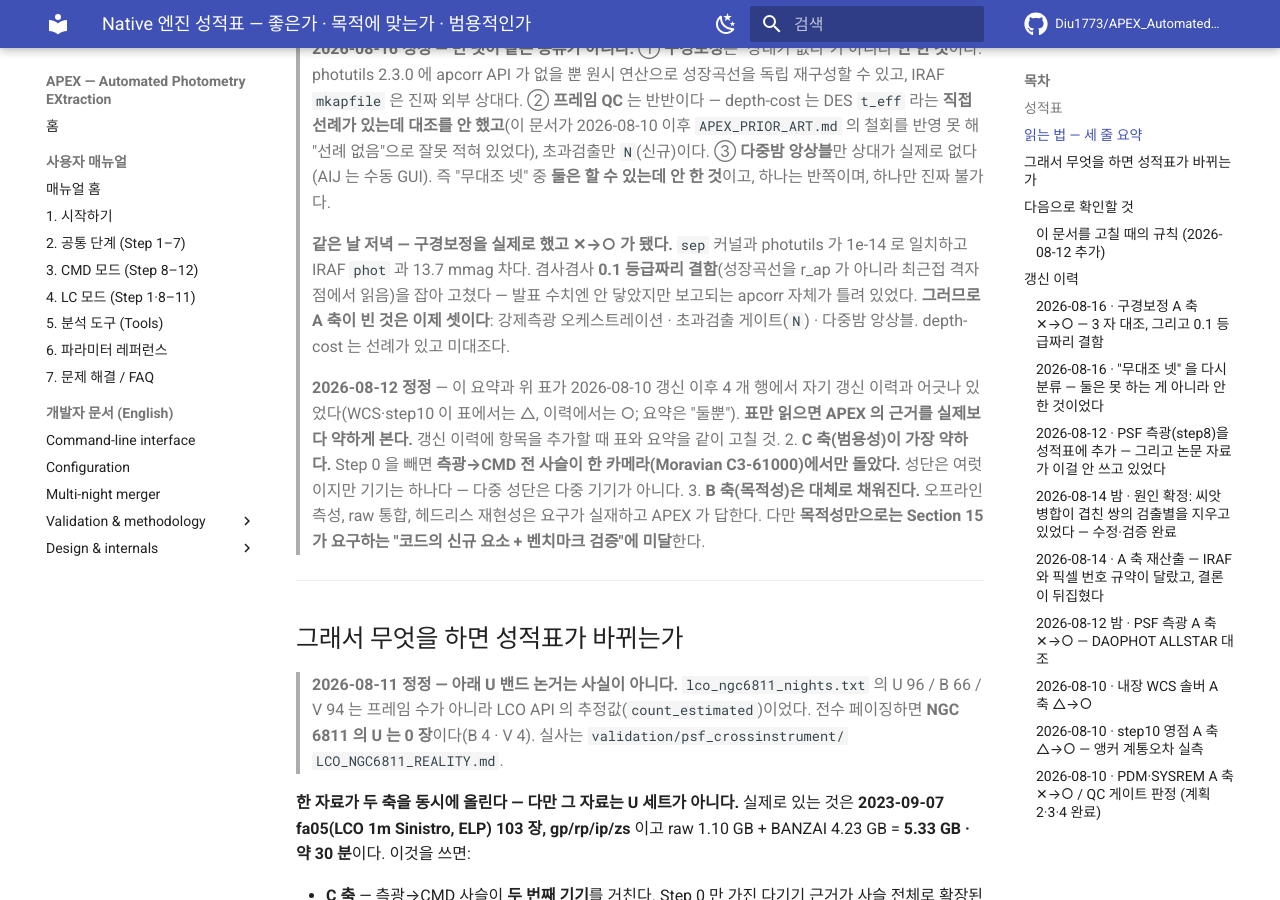
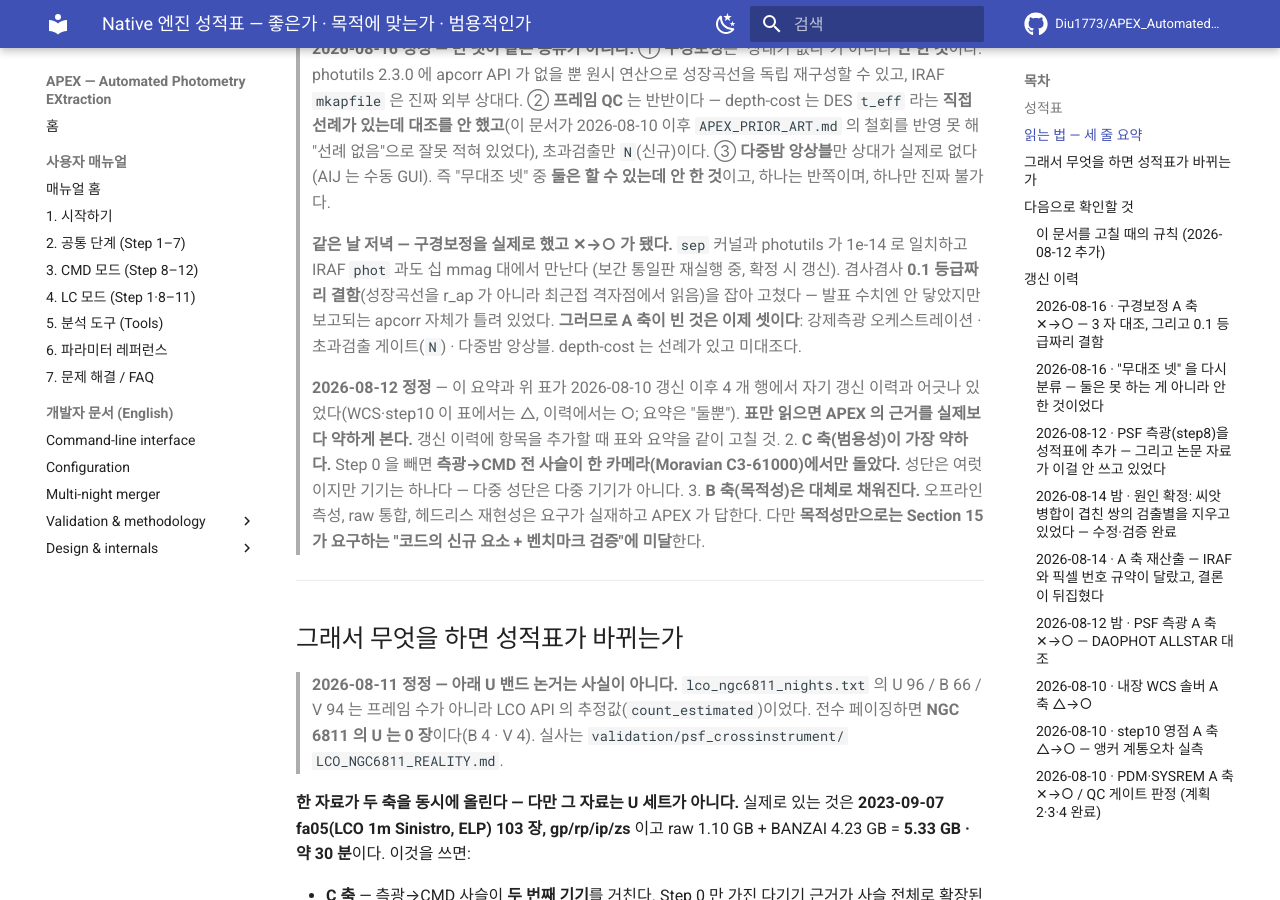
Before and after one commit to Diu1773/APEX_AutomatedPhotometryEXtraction, an MkDocs documentation site: the page built from docs/audit/APEX_ENGINE_SCORECARD.md, in a window 1280 px wide and 900 px high, scrolled down 3425 px. Built offline with MkDocs 1.6.1 and Material for MkDocs 9.7.7, drawn with Linux system fonts in a browser that asks for light colours; comment, search, counter and statistics services are not loaded.

Commit message:
docs(apcorr): 낡은 서술 정리 — 알고리즘 설명이 수정 전 방식을 그대로 적고 있었다
README 의 알고리즘 6단계가 "r_ap 에 가장 가까운 격자점"이라 적혀 있었는데
그게 바로 이 문서가 아래에서 잡았다고 쓴 결함이다. 보간으로 고치고 옛 방식은
결함 설명으로 남겼다. 성적표 요약의 IRAF 수치도 잠정 표현으로 통일했다.

Co-Authored-By: Claude Opus 5 <noreply@anthropic.com>

```diff
--- a/docs/audit/APEX_ENGINE_SCORECARD.md
+++ b/docs/audit/APEX_ENGINE_SCORECARD.md
@@ -74,7 +74,8 @@
    > 안 한 것**이고, 하나는 반쪽이며, 하나만 진짜 불가다.
    >
    > **같은 날 저녁 — 구경보정을 실제로 했고 ✕→○ 가 됐다.** `sep` 커널과
-   > photutils 가 1e-14 로 일치하고 IRAF `phot` 과 13.7 mmag 차다. 겸사겸사
+   > photutils 가 1e-14 로 일치하고 IRAF `phot` 과도 십 mmag 대에서 만난다
+   > (보간 통일판 재실행 중, 확정 시 갱신). 겸사겸사
    > **0.1 등급짜리 결함**(성장곡선을 r_ap 가 아니라 최근접 격자점에서 읽음)을
    > 잡아 고쳤다 — 발표 수치엔 안 닿았지만 보고되는 apcorr 자체가 틀려 있었다.
    > **그러므로 A 축이 빈 것은 이제 셋이다**: 강제측광 오케스트레이션 ·
```
Also changed, not shown: validation/apcorr/README.md (+3 -1 lines).
